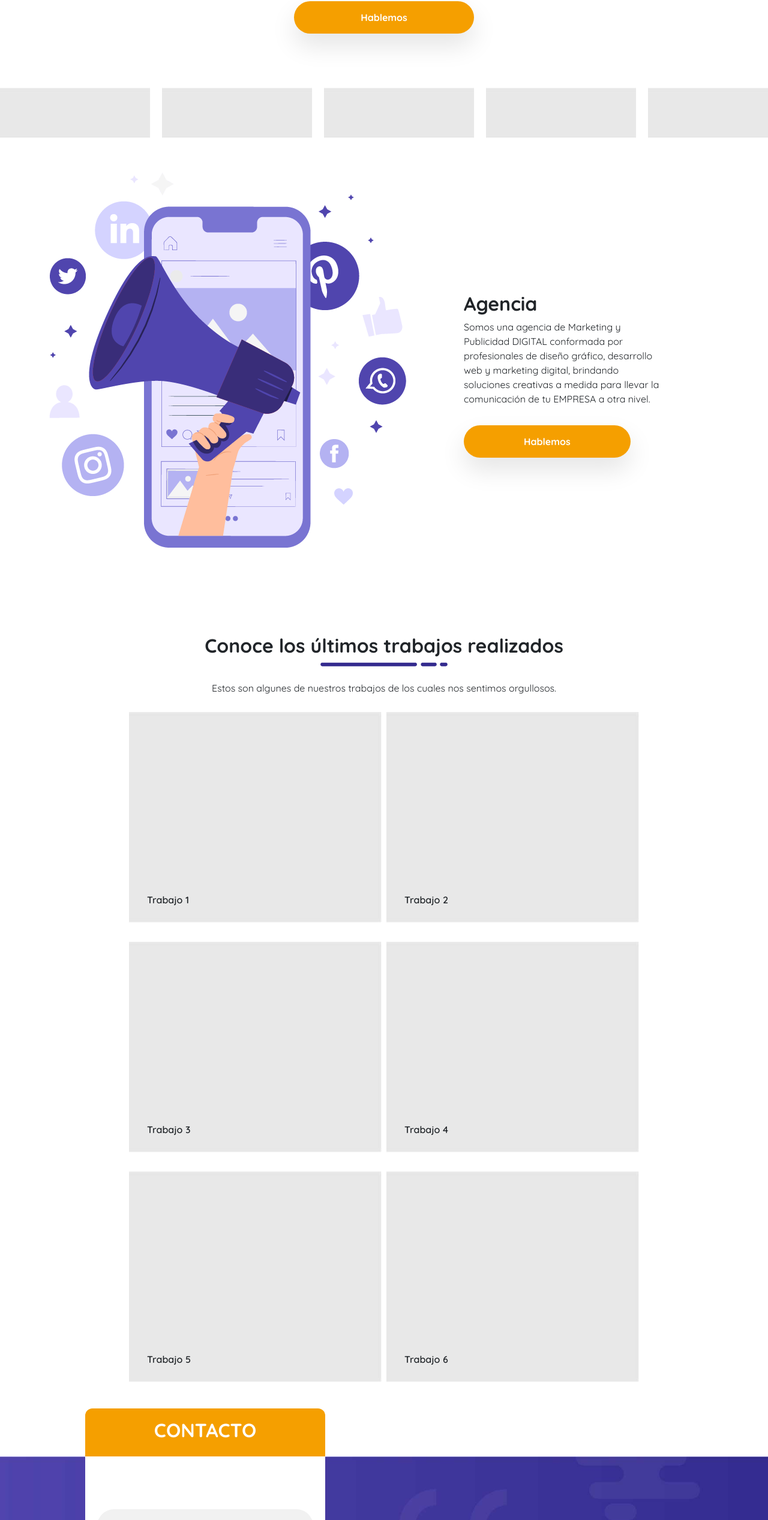
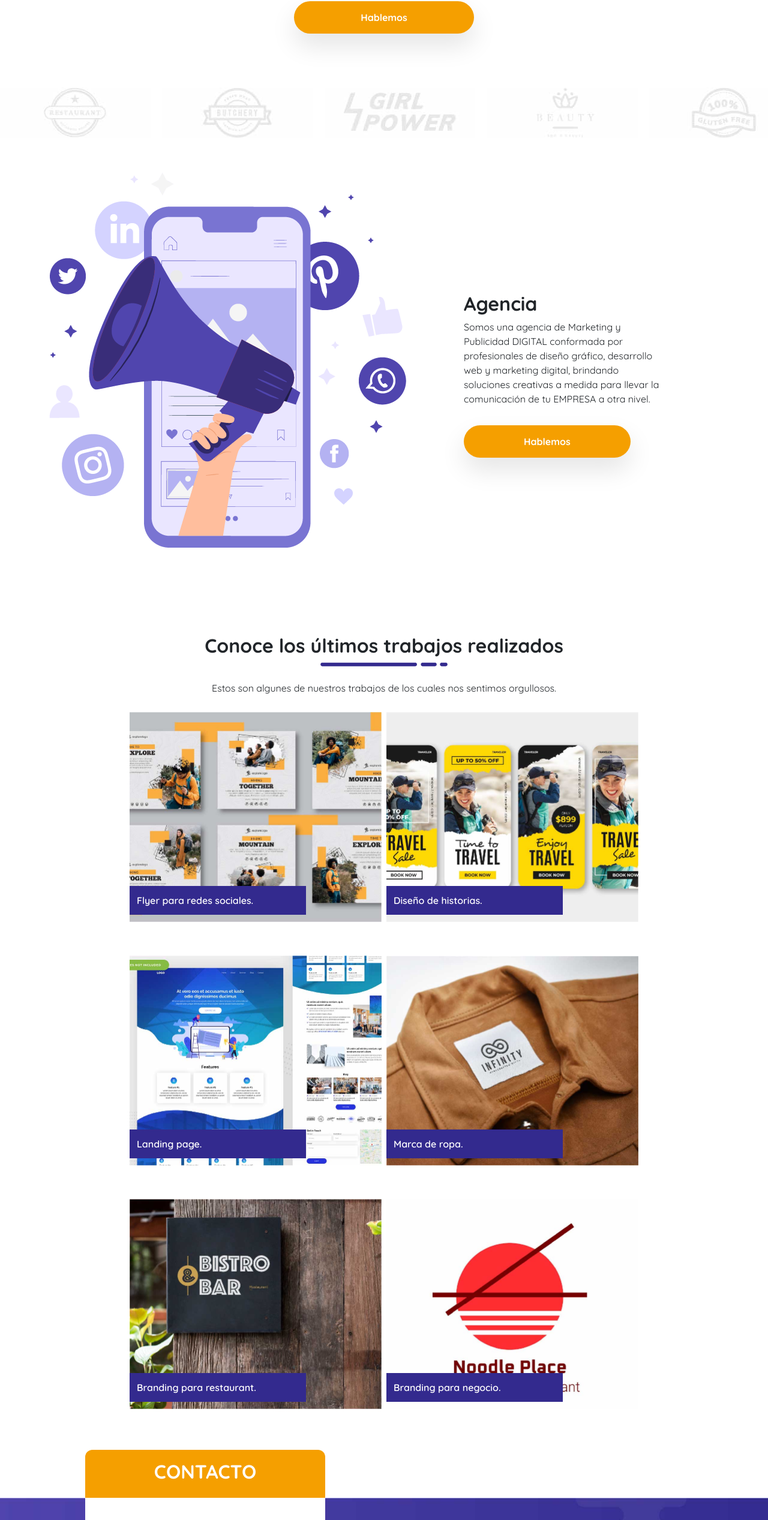
Before and after one commit to gonzaloncaric/evoluo, a website: page index.html in a window 1280 px wide. Shown: the part 1523-4057 px from the top of the page at 60% size. Drawn offline with nearby package versions, Linux system fonts and the light colour scheme.

Commit message:
cambios en imagenes del index

```diff
--- a/index.html
+++ b/index.html
@@ -154,19 +154,19 @@
     <!-- Marcas -->
     <section class="marcas-container carousel" data-flickity='{ "freeScroll": true, "contain": true, "prevNextButtons": false, "pageDots": false }'>
         <div class="carousel-cell">
-            <img src="./images/marca-1.jpg" alt="">
+            <img src="./images/marca1.jpg" alt="">
         </div>
         <div class="carousel-cell">
-            <img src="./images/marca-1.jpg" alt="">
+            <img src="./images/marca2.jpg" alt="">
         </div>
         <div class="carousel-cell">
-            <img src="./images/marca-1.jpg" alt="">
+            <img src="./images/marca3.jpg" alt="">
         </div>
         <div class="carousel-cell">
-            <img src="./images/marca-1.jpg" alt="">
+            <img src="./images/marca4.jpg" alt="">
         </div>
         <div class="carousel-cell">
-            <img src="./images/marca-1.jpg" alt="">
+            <img src="./images/marca5.jpg" alt="">
         </div>
     </section>
     <!-- End Marcas -->
@@ -193,28 +193,28 @@
         </div>
         <div class="items-trabajo-container">
             <div class="item-trabajo">
-                <img src="./images/trabajo.jpg" alt="">
-                <p class="titulo-item">Trabajo 1</p>
+                <img src="./images/trabajo1.jpg" alt="">
+                <p class="titulo-item">Flyer para redes sociales.</p>
             </div>
             <div class="item-trabajo">
-                <img src="./images/trabajo.jpg" alt="">
-                <p class="titulo-item">Trabajo 2</p>
+                <img src="./images/trabajo2.jpg" alt="">
+                <p class="titulo-item">Diseño de historias.</p>
             </div>
             <div class="item-trabajo">
-                <img src="./images/trabajo.jpg" alt="">
-                <p class="titulo-item">Trabajo 3</p>
+                <img src="./images/trabajo3.jpg" alt="">
+                <p class="titulo-item">Landing page.</p>
             </div>
             <div class="item-trabajo">
-                <img src="./images/trabajo.jpg" alt="">
-                <p class="titulo-item">Trabajo 4</p>
+                <img src="./images/trabajo4.jpg" alt="">
+                <p class="titulo-item">Marca de ropa.</p>
             </div>
             <div class="item-trabajo">
-                <img src="./images/trabajo.jpg" alt="">
-                <p class="titulo-item">Trabajo 5</p>
+                <img src="./images/trabajo5.jpg" alt="">
+                <p class="titulo-item">Branding para restaurant.</p>
             </div>
             <div class="item-trabajo">
-                <img src="./images/trabajo.jpg" alt="">
-                <p class="titulo-item">Trabajo 6</p>
+                <img src="./images/trabajo6.jpg" alt="">
+                <p class="titulo-item">Branding para negocio.</p>
             </div>
         </div>
     </section>
@@ -238,22 +238,22 @@
                     <div class="img">
                         <img src="" alt="">
                     </div>
-                    <p>Lorem ipsum dolor sit amet, consectetuer adipiscing elit, sed diam nonummy nibh euismod tincidunt ut laoreet dolore magna aliquam erat volutpat. Ut wisi enim </p>
-                    <h5>NOMBRE APELLIDO</h5>
+                    <p>Nos gustó el trabajo que realizaron con el branding de nuestra empresa. Volveriamos a trabajar con ellos. </p>
+                    <h5>Juan Gonzalez</h5>
                 </div>
                 <div class="carousel-cell">
                     <div class="img">
                         <img src="" alt="">
                     </div>
-                    <p>Lorem ipsum dolor sit amet, consectetuer adipiscing elit, sed diam nonummy nibh euismod tincidunt ut laoreet dolore magna aliquam erat volutpat. Ut wisi enim </p>
-                    <h5>NOMBRE APELLIDO</h5>
+                    <p>Gracias al trabajo que realizaron con nuestra marca en redes sociales, logramos cumplir con los objetivos de venta y generación de reconocimiento de nuestra marca en redes sociales. </p>
+                    <h5>Marcela Pérez</h5>
                 </div>
                 <div class="carousel-cell">
                     <div class="img">
                         <img src="" alt="">
                     </div>
-                    <p>Lorem ipsum dolor sit amet, consectetuer adipiscing elit, sed diam nonummy nibh euismod tincidunt ut laoreet dolore magna aliquam erat volutpat. Ut wisi enim </p>
-                    <h5>NOMBRE APELLIDO</h5>
+                    <p>Nuestra landing page quedó perfecta y les recomendamos trabajar con esta agencia.</p>
+                    <h5>Ignacio Almada</h5>
                 </div>
             </div>
         </div>
@@ -269,12 +269,12 @@
                 </div>
                 <p>Atención Lun-Vie de 9:00 a 18:00 hs</p>
                 <div class="info-whatsapp">
-                    <img src="./images/whatsapp.svg" alt="" height="24px">
+                    <img src="./images/whatsapp.svg" alt="numero de whatsapp" height="24px">
                     <a href=""><p>+54 264 4522 833</p></a>
                 </div>
                 <p>¿Tienes alguna pregunta?</p>
                 <div class="info-email">
-                    <img src="./images/email.svg" alt="" height="28px">
+                    <img src="./images/email.svg" alt="email de contacto" height="28px">
                     <a href=""><p>info@evoluo.com.ar</p></a>
                 </div>
                 <p>SIGUENOS</p>
--- a/scss/components/_trabajos.scss
+++ b/scss/components/_trabajos.scss
@@ -9,18 +9,29 @@
 .items-trabajo-container {
     @include display-flex(center, center);
     flex-wrap: wrap;
-}
-
     .item-trabajo {
         margin: 0.25em;
+        width: 420px;
         img {
             width: 100%;
+            &:hover {
+                opacity: 50%;
+                transition: all 0.5s ease;
             }
         }
-
+        &:hover {
+            transform: scale(0.95);
+            transition: all 0.5s ease;
+            cursor: pointer;
+        }
         .titulo-item {
             position: relative;
-    top: -50px;
-    left: 30px;
+            top: -60px;
             font-weight: 600;
+            background-color: $primary-color;
+            width: 70%;
+            padding: 0.75rem;
+            color: $text-color-light;
         }
+    }
+}
```
Also changed, not shown: css/style.css, images/marca-1.jpg (deleted), images/marca1.jpg (added), images/marca2.jpg (added), images/marca3.jpg (added), images/marca4.jpg (added), images/marca5.jpg (added), images/trabajo.jpg (deleted), images/trabajo1.jpg (added), images/trabajo2.jpg (added), images/trabajo3.jpg (added), images/trabajo4.jpg (added), images/trabajo5.jpg (added), images/trabajo6.jpg (added), 1 other file. Lines whose indentation alone changed are shown as unchanged.
